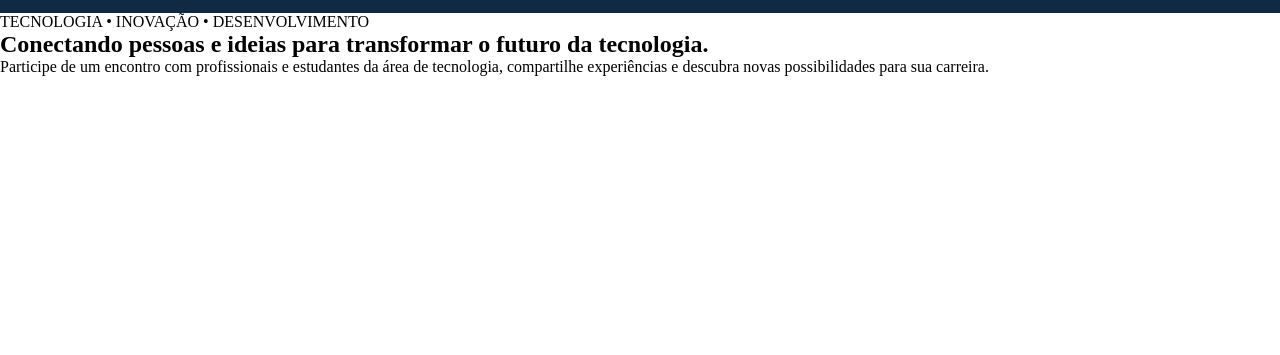
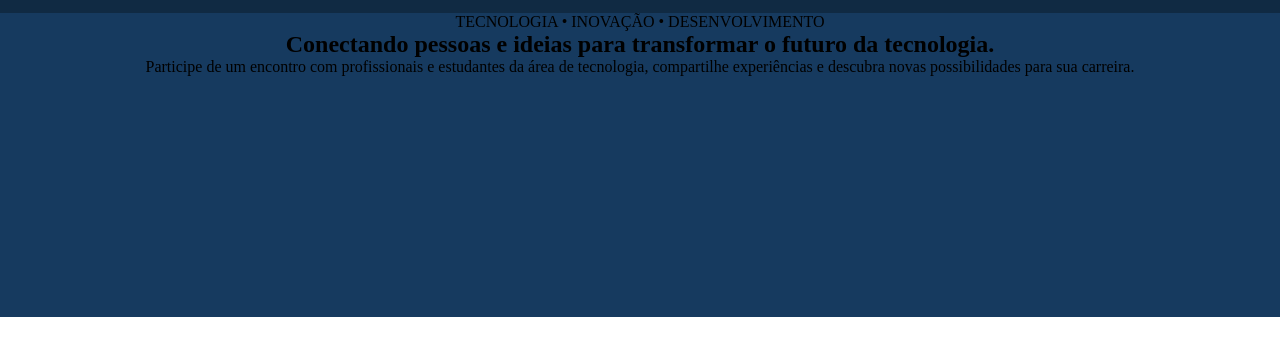
Before and after one commit to enzoamador-afk/devconnect, a plain HTML site: page index.html in a window 1280 px wide. Shown: the part 67-422 px from the top of the page. Drawn offline with Linux system fonts and the light colour scheme.

Commit message:
style: estilizado section principal

```diff
--- a/css/style.css
+++ b/css/style.css
@@ -35,3 +35,27 @@ header{
     color: #F5A623;
 
 }
+
+main{
+
+}
+
+#principal{
+    background-color: #163A5F;
+    min-height: 19rem;
+    display: flex;
+    flex-direction: column;
+
+}
+
+#p1{
+
+}
+
+h1{
+
+}
+
+#p2{
+
+}
--- a/index.html
+++ b/index.html
@@ -19,9 +19,9 @@
     </header>
     <main>
         <section id="principal">
-            <p>TECNOLOGIA • INOVAÇÃO • DESENVOLVIMENTO</p>
+            <p id="p1">TECNOLOGIA • INOVAÇÃO • DESENVOLVIMENTO</p>
             <h1>Conectando pessoas e ideias para transformar o futuro da tecnologia.</h1>
-            <p>Participe de um encontro com profissionais e estudantes da área de
+            <p id="p2">Participe de um encontro com profissionais e estudantes da área de
 tecnologia, compartilhe experiências e descubra novas possibilidades para sua
 carreira.
 </p>
```
